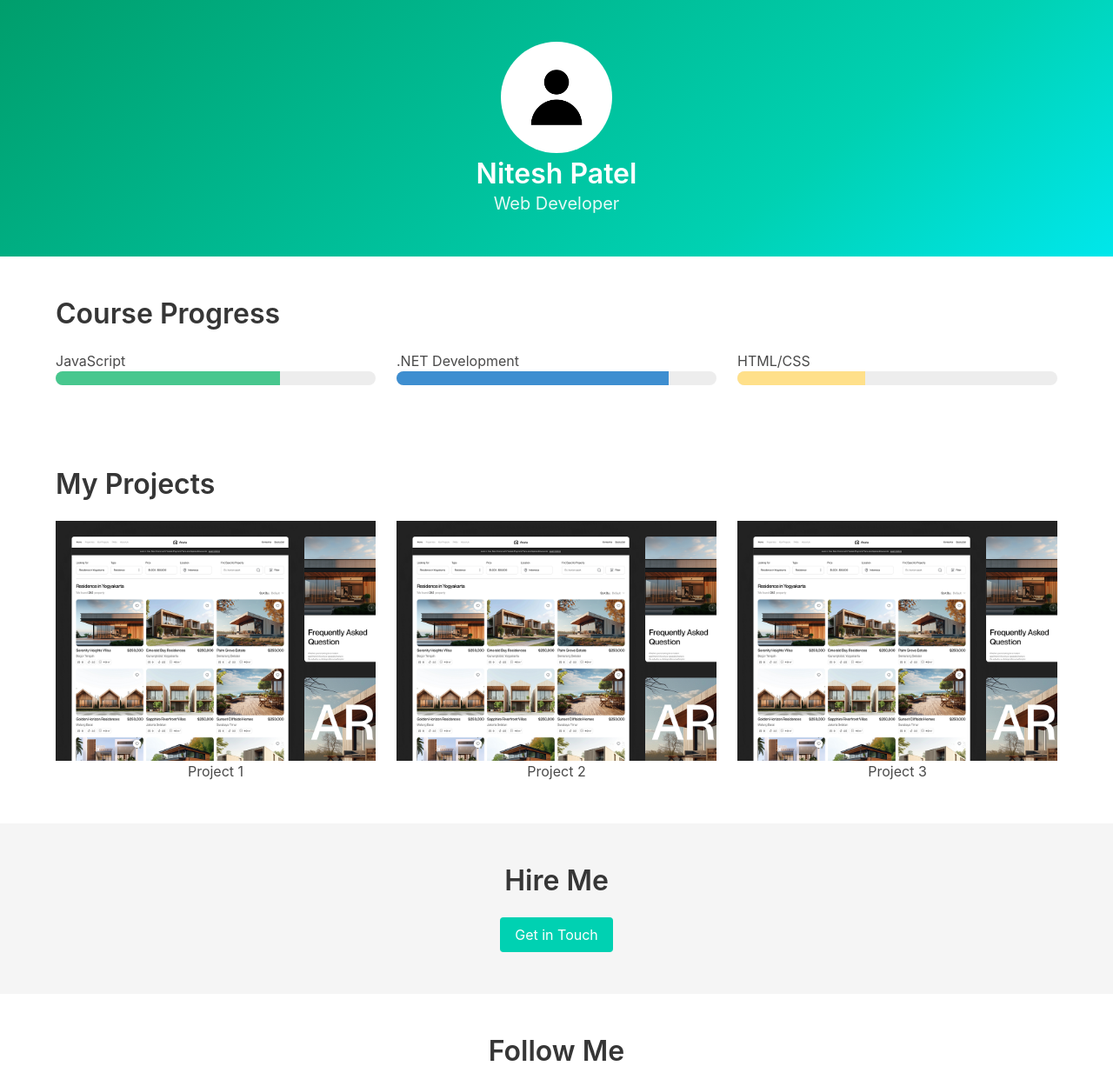
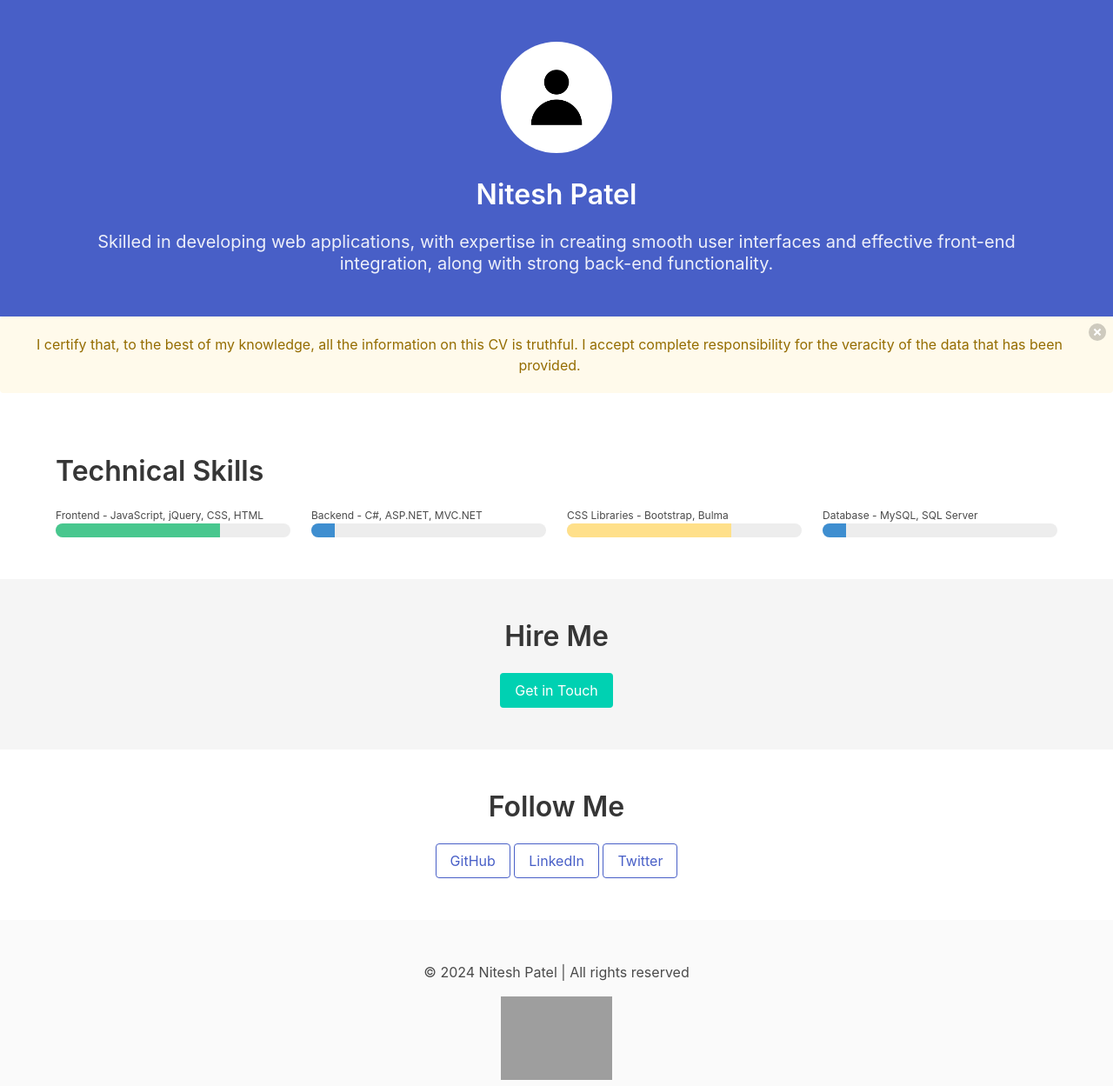
Before and after one commit to niteshpate122323/port, a plain HTML site: page index.html in a window 1280 px wide. Shown: the top 1249 px of the page at 87% size. Drawn offline with nearby package versions, Linux system fonts and the light colour scheme; grey boxes are pictures that could not be loaded; a script that the page names is missing.

Commit message:
Update index.html

```diff
--- a/index.html
+++ b/index.html
@@ -8,63 +8,44 @@
 </head>
 <body>
   <!-- Header Section -->
-  <section class="hero is-primary is-bold">
+  <section class="hero is-link">
     <div class="hero-body">
       <div class="container has-text-centered">
         <figure class="image is-128x128 is-inline-block">
           <img class="is-rounded" src="vecteezy_default-profile-account-unknown-icon-black-silhouette_20765399.jpg" alt="Profile Picture">
         </figure>
-        <h1 class="title">Nitesh Patel</h1>
-        <h2 class="subtitle">Web Developer</h2>
+        <p class="title is-3 is-spaced mt-5">Nitesh Patel</p>
+        <p class="subtitle is-5">Skilled in developing web applications, with expertise in creating smooth user interfaces and effective front-end integration, along with strong back-end functionality.</p>
       </div>
     </div>
   </section>
 
+  <div class="notification is-warning is-light has-text-centered">
+    <button class="delete"></button>
+    I certify that, to the best of my knowledge, all the information on this CV is truthful.
+    I accept complete responsibility for the veracity of the data that has been provided.
+  </div>
+
   <!-- Course Progress Section -->
   <section class="section">
     <div class="container">
-      <h3 class="title">Course Progress</h3>
+      <h3 class="title">Technical Skills</h3>
       <div class="columns">
-        <div class="column">
-          <p>JavaScript</p>
+        <div class="column is-size-7">
+          <p>Frontend - JavaScript, jQuery, CSS, HTML</p>
           <progress class="progress is-success" value="70" max="100">70%</progress>
         </div>
-        <div class="column">
-          <p>.NET Development</p>
-          <progress class="progress is-info" value="85" max="100">85%</progress>
+        <div class="column is-size-7">
+          <p>Backend - C#, ASP.NET, MVC.NET</p>
+          <progress class="progress is-info" value="10" max="100">10%</progress>
         </div>
-        <div class="column">
-          <p>HTML/CSS</p>
-          <progress class="progress is-warning" value="40" max="100">40%</progress>
+        <div class="column is-size-7">
+          <p>CSS Libraries - Bootstrap, Bulma</p>
+          <progress class="progress is-warning" value="70" max="100">70%</progress>
         </div>
-      </div>
-    </div>
-  </section>
-
-  <!-- Project Slider Section -->
-  <section class="section">
-    <div class="container">
-      <h3 class="title">My Projects</h3>
-      <div class="slider">
-        <div class="columns">
-          <div class="column">
-            <figure class="image">
-              <img src="1.png" alt="Project 1">
-            </figure>
-            <p class="has-text-centered">Project 1</p>
-          </div>
-          <div class="column">
-            <figure class="image">
-              <img src="1.png" alt="Project 2">
-            </figure>
-            <p class="has-text-centered">Project 2</p>
-          </div>
-          <div class="column">
-            <figure class="image">
-              <img src="1.png" alt="Project 3">
-            </figure>
-            <p class="has-text-centered">Project 3</p>
-          </div>
+        <div class="column is-size-7">
+          <p>Database - MySQL, SQL Server</p>
+          <progress class="progress is-info" value="10" max="100">10%</progress>
         </div>
       </div>
     </div>
@@ -92,13 +73,29 @@
   <footer class="footer">
     <div class="content has-text-centered">
       <p>&copy; 2024 Nitesh Patel | All rights reserved</p>
+      <a href="https://bulma.io">
+        <img
+          src="https://bulma.io/assets/images/made-with-bulma.png"
+          alt="Made with Bulma"
+          width="128"
+          height="24">
+      </a>
     </div>
   </footer>
 
   <script src="https://cdn.jsdelivr.net/npm/bulma-carousel/dist/js/bulma-carousel.min.js"></script>
   <script>
-    // Initialize the carousel for the project slider
-    bulmaCarousel.attach('.slider', { slidesToScroll: 1, slidesToShow: 3 });
+
+document.addEventListener('DOMContentLoaded', () => {
+  (document.querySelectorAll('.notification .delete') || []).forEach(($delete) => {
+    const $notification = $delete.parentNode;
+
+    $delete.addEventListener('click', () => {
+      $notification.parentNode.removeChild($notification);
+    });
+  });
+});
+
   </script>
 </body>
 </html>
```
